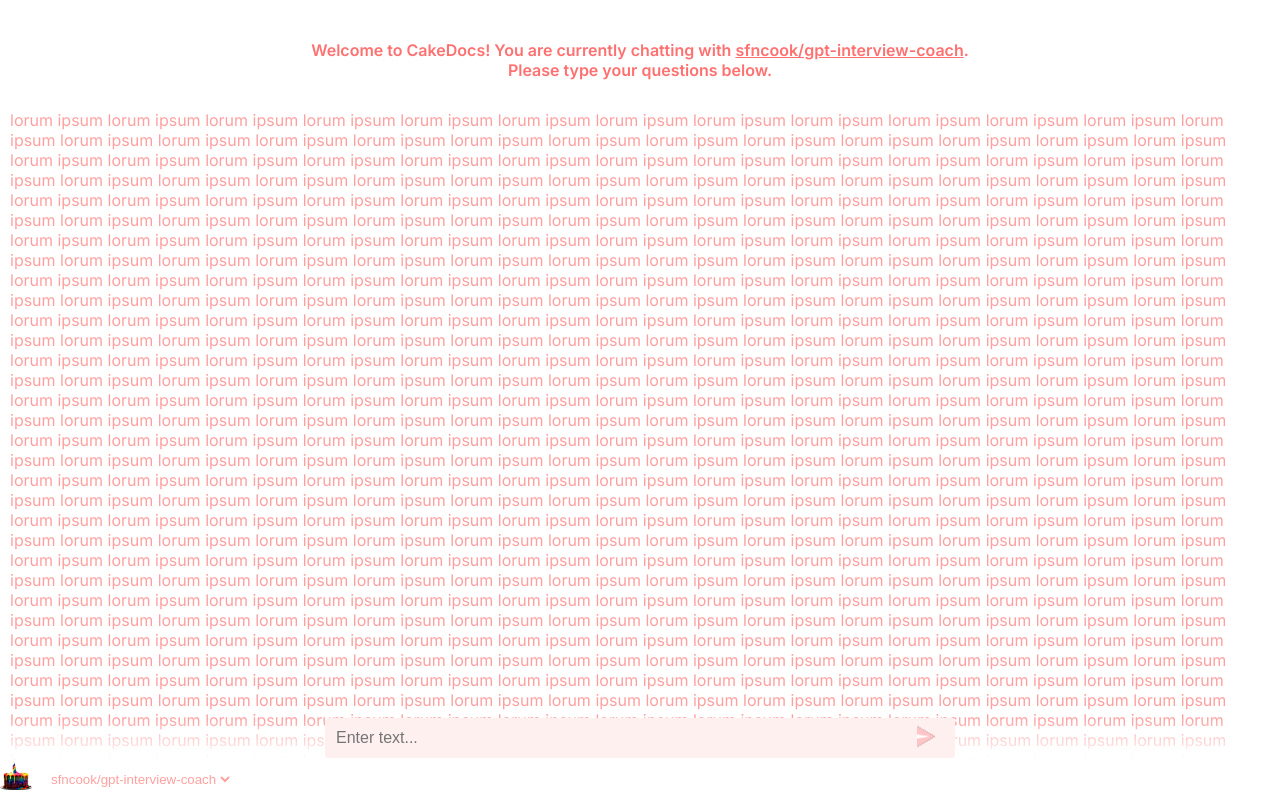
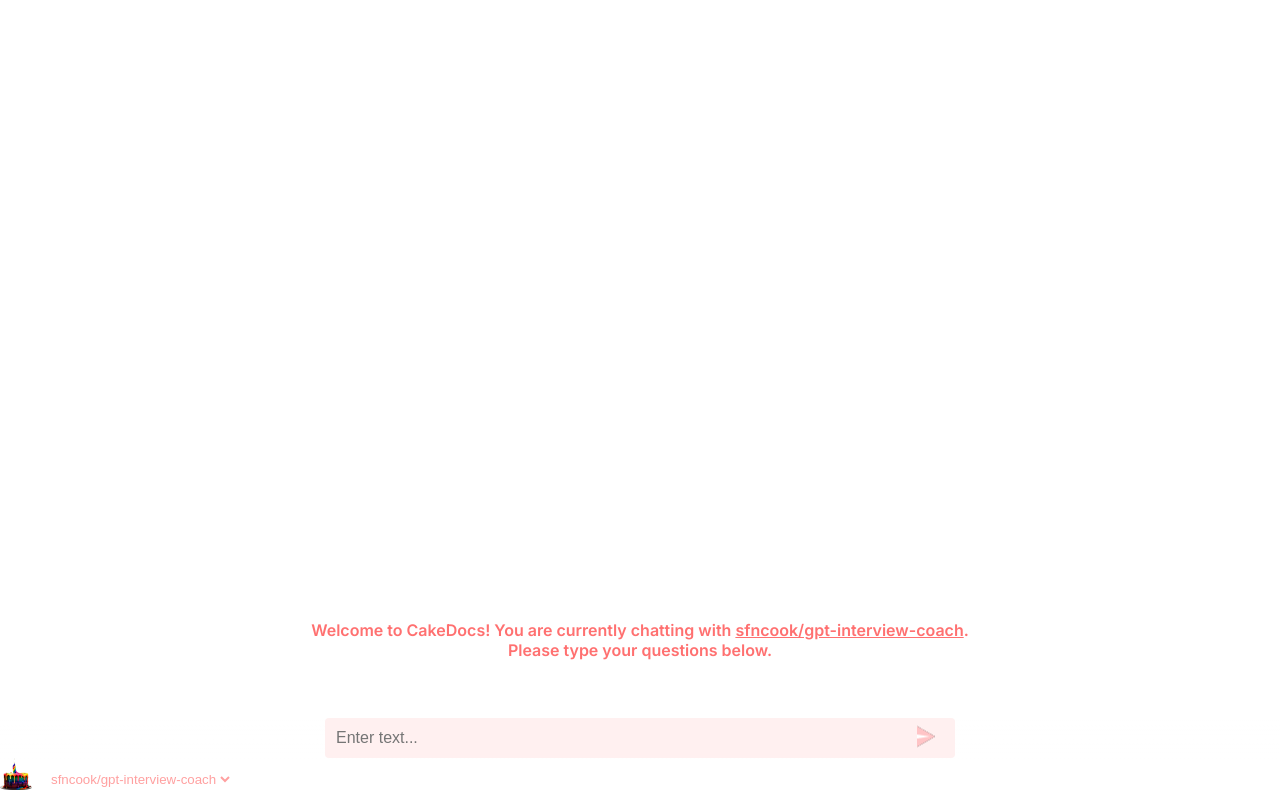
Before and after one commit to sfncook/cakedocs-web-ui, a Next.js app: page / in a window 1280 px wide. Shown: the top 798 px of the page. Built offline with nearby package versions, Linux system fonts and the light colour scheme.

Commit message:
Revert lorum ipsum

```diff
--- a/components/ChatMessagesContainer.js
+++ b/components/ChatMessagesContainer.js
@@ -8,78 +8,8 @@
 
   return (
     <div className={styles.chatMessagesContainer}>
-      <ChatMessage msg={welcomeMsg} role='system' />
-      lorum ipsum lorum ipsum lorum ipsum lorum ipsum lorum ipsum lorum ipsum lorum ipsum lorum ipsum
-      lorum ipsum lorum ipsum lorum ipsum lorum ipsum lorum ipsum lorum ipsum lorum ipsum lorum ipsum
-      lorum ipsum lorum ipsum lorum ipsum lorum ipsum lorum ipsum lorum ipsum lorum ipsum lorum ipsum
-      lorum ipsum lorum ipsum lorum ipsum lorum ipsum lorum ipsum lorum ipsum lorum ipsum lorum ipsum
-      lorum ipsum lorum ipsum lorum ipsum lorum ipsum lorum ipsum lorum ipsum lorum ipsum lorum ipsum
-      lorum ipsum lorum ipsum lorum ipsum lorum ipsum lorum ipsum lorum ipsum lorum ipsum lorum ipsum
-      lorum ipsum lorum ipsum lorum ipsum lorum ipsum lorum ipsum lorum ipsum lorum ipsum lorum ipsum
-      lorum ipsum lorum ipsum lorum ipsum lorum ipsum lorum ipsum lorum ipsum lorum ipsum lorum ipsum
-      lorum ipsum lorum ipsum lorum ipsum lorum ipsum lorum ipsum lorum ipsum lorum ipsum lorum ipsum
-      lorum ipsum lorum ipsum lorum ipsum lorum ipsum lorum ipsum lorum ipsum lorum ipsum lorum ipsum
-      lorum ipsum lorum ipsum lorum ipsum lorum ipsum lorum ipsum lorum ipsum lorum ipsum lorum ipsum
-      lorum ipsum lorum ipsum lorum ipsum lorum ipsum lorum ipsum lorum ipsum lorum ipsum lorum ipsum
-      lorum ipsum lorum ipsum lorum ipsum lorum ipsum lorum ipsum lorum ipsum lorum ipsum lorum ipsum
-      lorum ipsum lorum ipsum lorum ipsum lorum ipsum lorum ipsum lorum ipsum lorum ipsum lorum ipsum
-      lorum ipsum lorum ipsum lorum ipsum lorum ipsum lorum ipsum lorum ipsum lorum ipsum lorum ipsum
-      lorum ipsum lorum ipsum lorum ipsum lorum ipsum lorum ipsum lorum ipsum lorum ipsum lorum ipsum
-      lorum ipsum lorum ipsum lorum ipsum lorum ipsum lorum ipsum lorum ipsum lorum ipsum lorum ipsum
-      lorum ipsum lorum ipsum lorum ipsum lorum ipsum lorum ipsum lorum ipsum lorum ipsum lorum ipsum
-      lorum ipsum lorum ipsum lorum ipsum lorum ipsum lorum ipsum lorum ipsum lorum ipsum lorum ipsum
-      lorum ipsum lorum ipsum lorum ipsum lorum ipsum lorum ipsum lorum ipsum lorum ipsum lorum ipsum
-      lorum ipsum lorum ipsum lorum ipsum lorum ipsum lorum ipsum lorum ipsum lorum ipsum lorum ipsum
-      lorum ipsum lorum ipsum lorum ipsum lorum ipsum lorum ipsum lorum ipsum lorum ipsum lorum ipsum
-      lorum ipsum lorum ipsum lorum ipsum lorum ipsum lorum ipsum lorum ipsum lorum ipsum lorum ipsum
-      lorum ipsum lorum ipsum lorum ipsum lorum ipsum lorum ipsum lorum ipsum lorum ipsum lorum ipsum
-      lorum ipsum lorum ipsum lorum ipsum lorum ipsum lorum ipsum lorum ipsum lorum ipsum lorum ipsum
-      lorum ipsum lorum ipsum lorum ipsum lorum ipsum lorum ipsum lorum ipsum lorum ipsum lorum ipsum
-      lorum ipsum lorum ipsum lorum ipsum lorum ipsum lorum ipsum lorum ipsum lorum ipsum lorum ipsum
-      lorum ipsum lorum ipsum lorum ipsum lorum ipsum lorum ipsum lorum ipsum lorum ipsum lorum ipsum
-      lorum ipsum lorum ipsum lorum ipsum lorum ipsum lorum ipsum lorum ipsum lorum ipsum lorum ipsum
-      lorum ipsum lorum ipsum lorum ipsum lorum ipsum lorum ipsum lorum ipsum lorum ipsum lorum ipsum
-      lorum ipsum lorum ipsum lorum ipsum lorum ipsum lorum ipsum lorum ipsum lorum ipsum lorum ipsum
-      lorum ipsum lorum ipsum lorum ipsum lorum ipsum lorum ipsum lorum ipsum lorum ipsum lorum ipsum
-      lorum ipsum lorum ipsum lorum ipsum lorum ipsum lorum ipsum lorum ipsum lorum ipsum lorum ipsum
-      lorum ipsum lorum ipsum lorum ipsum lorum ipsum lorum ipsum lorum ipsum lorum ipsum lorum ipsum
-      lorum ipsum lorum ipsum lorum ipsum lorum ipsum lorum ipsum lorum ipsum lorum ipsum lorum ipsum
-      lorum ipsum lorum ipsum lorum ipsum lorum ipsum lorum ipsum lorum ipsum lorum ipsum lorum ipsum
-      lorum ipsum lorum ipsum lorum ipsum lorum ipsum lorum ipsum lorum ipsum lorum ipsum lorum ipsum
-      lorum ipsum lorum ipsum lorum ipsum lorum ipsum lorum ipsum lorum ipsum lorum ipsum lorum ipsum
-      lorum ipsum lorum ipsum lorum ipsum lorum ipsum lorum ipsum lorum ipsum lorum ipsum lorum ipsum
-      lorum ipsum lorum ipsum lorum ipsum lorum ipsum lorum ipsum lorum ipsum lorum ipsum lorum ipsum
-      lorum ipsum lorum ipsum lorum ipsum lorum ipsum lorum ipsum lorum ipsum lorum ipsum lorum ipsum
-      lorum ipsum lorum ipsum lorum ipsum lorum ipsum lorum ipsum lorum ipsum lorum ipsum lorum ipsum
-      lorum ipsum lorum ipsum lorum ipsum lorum ipsum lorum ipsum lorum ipsum lorum ipsum lorum ipsum
-      lorum ipsum lorum ipsum lorum ipsum lorum ipsum lorum ipsum lorum ipsum lorum ipsum lorum ipsum
-      lorum ipsum lorum ipsum lorum ipsum lorum ipsum lorum ipsum lorum ipsum lorum ipsum lorum ipsum
-      lorum ipsum lorum ipsum lorum ipsum lorum ipsum lorum ipsum lorum ipsum lorum ipsum lorum ipsum
-      lorum ipsum lorum ipsum lorum ipsum lorum ipsum lorum ipsum lorum ipsum lorum ipsum lorum ipsum
-      lorum ipsum lorum ipsum lorum ipsum lorum ipsum lorum ipsum lorum ipsum lorum ipsum lorum ipsum
-      lorum ipsum lorum ipsum lorum ipsum lorum ipsum lorum ipsum lorum ipsum lorum ipsum lorum ipsum
-      lorum ipsum lorum ipsum lorum ipsum lorum ipsum lorum ipsum lorum ipsum lorum ipsum lorum ipsum
-      lorum ipsum lorum ipsum lorum ipsum lorum ipsum lorum ipsum lorum ipsum lorum ipsum lorum ipsum
-      lorum ipsum lorum ipsum lorum ipsum lorum ipsum lorum ipsum lorum ipsum lorum ipsum lorum ipsum
-      lorum ipsum lorum ipsum lorum ipsum lorum ipsum lorum ipsum lorum ipsum lorum ipsum lorum ipsum
-      lorum ipsum lorum ipsum lorum ipsum lorum ipsum lorum ipsum lorum ipsum lorum ipsum lorum ipsum
-      lorum ipsum lorum ipsum lorum ipsum lorum ipsum lorum ipsum lorum ipsum lorum ipsum lorum ipsum
-      lorum ipsum lorum ipsum lorum ipsum lorum ipsum lorum ipsum lorum ipsum lorum ipsum lorum ipsum
-      lorum ipsum lorum ipsum lorum ipsum lorum ipsum lorum ipsum lorum ipsum lorum ipsum lorum ipsum
-      lorum ipsum lorum ipsum lorum ipsum lorum ipsum lorum ipsum lorum ipsum lorum ipsum lorum ipsum
-      lorum ipsum lorum ipsum lorum ipsum lorum ipsum lorum ipsum lorum ipsum lorum ipsum lorum ipsum
-      lorum ipsum lorum ipsum lorum ipsum lorum ipsum lorum ipsum lorum ipsum lorum ipsum lorum ipsum
-      lorum ipsum lorum ipsum lorum ipsum lorum ipsum lorum ipsum lorum ipsum lorum ipsum lorum ipsum
-      lorum ipsum lorum ipsum lorum ipsum lorum ipsum lorum ipsum lorum ipsum lorum ipsum lorum ipsum
-      lorum ipsum lorum ipsum lorum ipsum lorum ipsum lorum ipsum lorum ipsum lorum ipsum lorum ipsum
-      lorum ipsum lorum ipsum lorum ipsum lorum ipsum lorum ipsum lorum ipsum lorum ipsum lorum ipsum
-      lorum ipsum lorum ipsum lorum ipsum lorum ipsum lorum ipsum lorum ipsum lorum ipsum lorum ipsum
-      lorum ipsum lorum ipsum lorum ipsum lorum ipsum lorum ipsum lorum ipsum lorum ipsum lorum ipsum
-      lorum ipsum lorum ipsum lorum ipsum lorum ipsum lorum ipsum lorum ipsum lorum ipsum lorum ipsum
-      lorum ipsum lorum ipsum lorum ipsum lorum ipsum lorum ipsum lorum ipsum lorum ipsum lorum ipsum
-      lorum ipsum lorum ipsum lorum ipsum lorum ipsum lorum ipsum lorum ipsum lorum ipsum lorum ipsum
-      lorum ipsum lorum ipsum lorum ipsum lorum ipsum lorum ipsum lorum ipsum lorum ipsum lorum ipsum
-        {msgs && msgs.map((msg, index) => (<ChatMessage key={index} msg={msg.msg} role={msg.role} />))}
+      <ChatMessage msg={welcomeMsg} role='system'/>
+      {msgs && msgs.map((msg, index) => (<ChatMessage key={index} msg={msg.msg} role={msg.role}/>))}
     </div>
   );
 };
```
